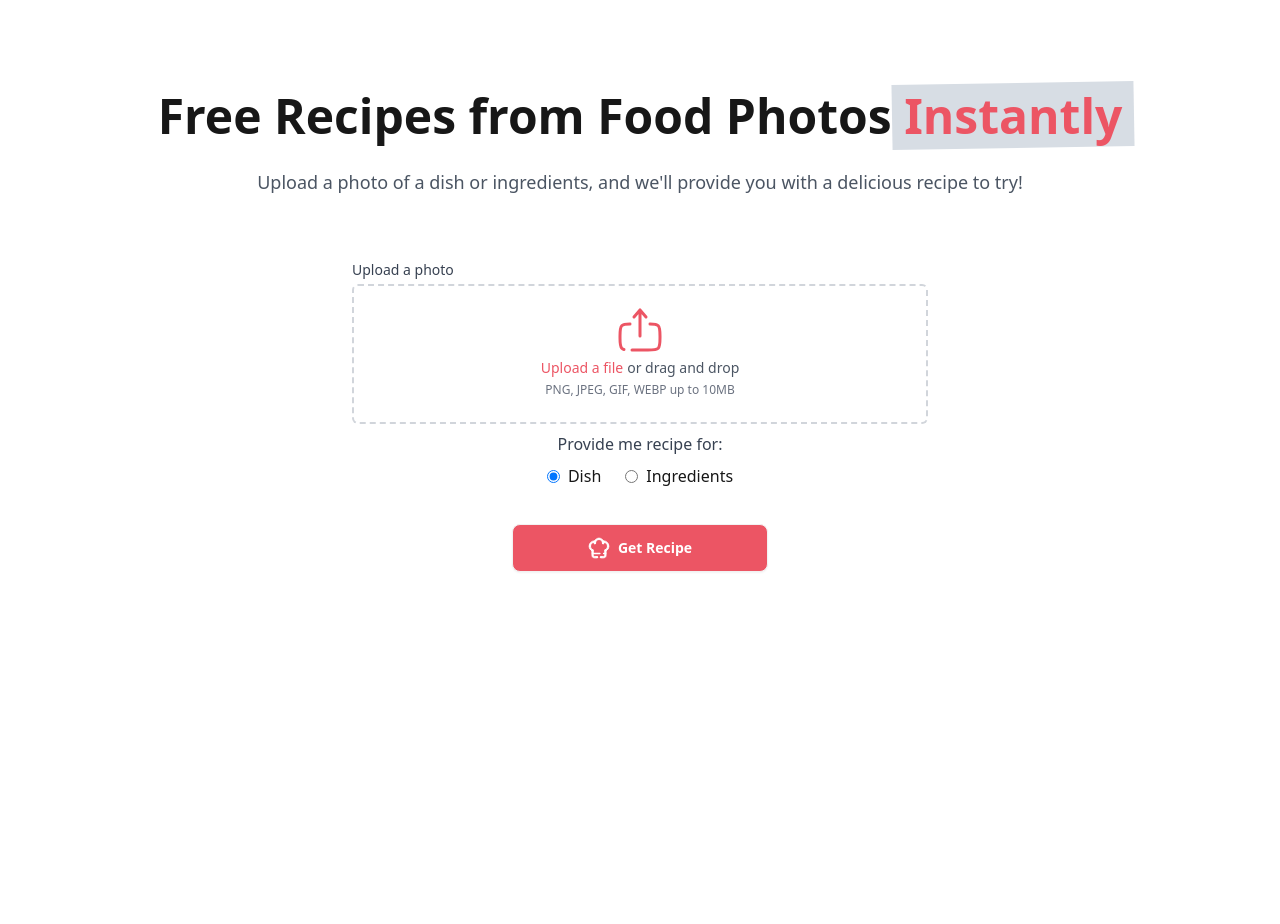
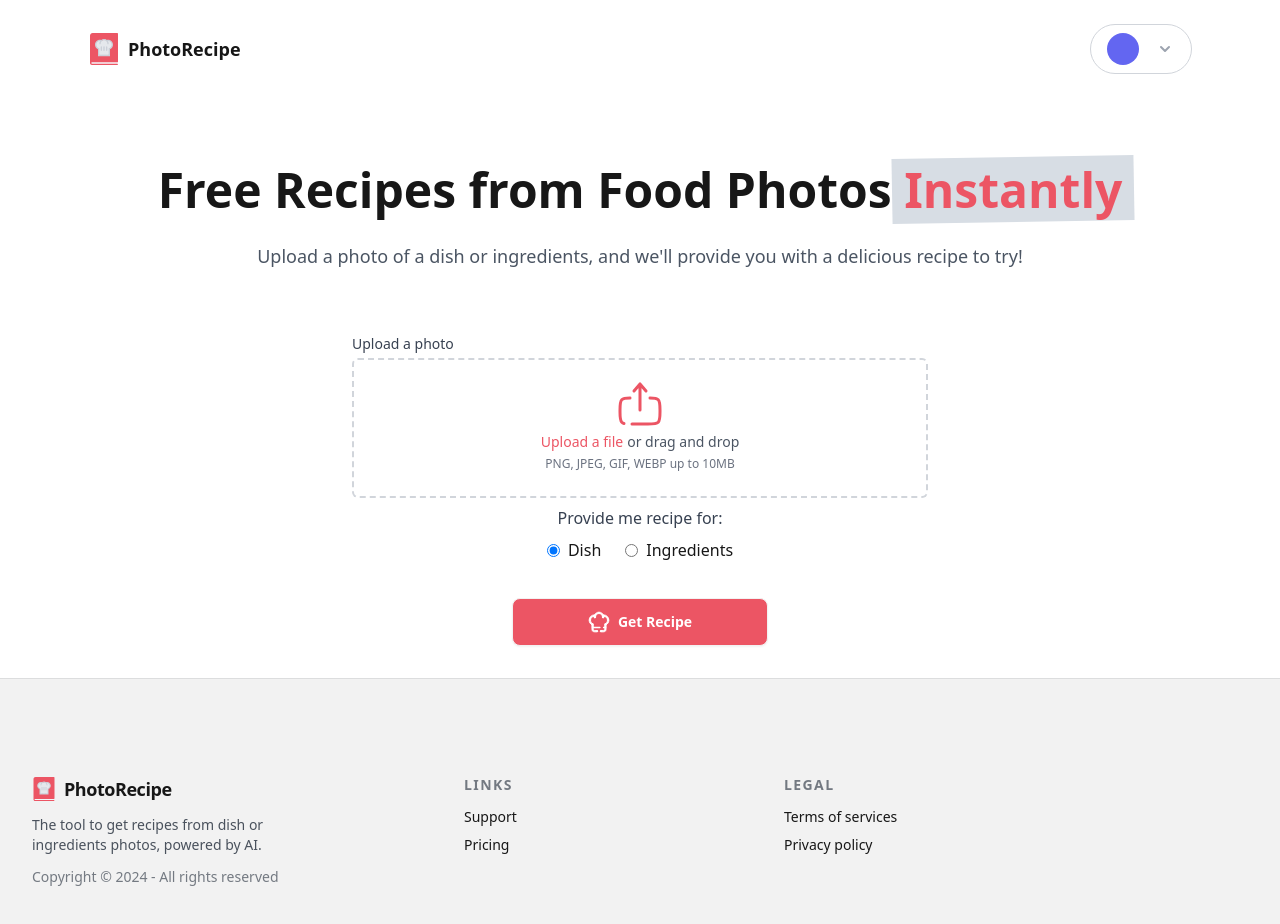
Before and after one commit to shellyear/photorecipe, a Next.js app: page /dashboard in a window 1280 px wide. Shown: the top 924 px of the page. Before the commit the page ends 800 px from the top, so only its background shows below. Built offline with nearby package versions, Linux system fonts and the light colour scheme; no server answers.

Commit message:
[feature] add global user context, layout header and footer, constants, api

```diff
--- a/src/app/layout.tsx
+++ b/src/app/layout.tsx
@@ -1,6 +1,9 @@
 import type { Metadata } from "next";
 import localFont from "next/font/local";
 import "./globals.css";
+import Header from "@/components/layout/Header";
+import Footer from "@/components/layout/Footer";
+import { UserProvider } from "@/context/UserContext";
 
 const geistSans = localFont({
   src: "./fonts/GeistVF.woff",
@@ -91,7 +94,11 @@ export default function RootLayout({
       <body
         className={`${geistSans.variable} ${geistMono.variable} antialiased`}
       >
-        {children}
+        <UserProvider>
+          <Header />
+          {children}
+          <Footer />
+        </UserProvider>
       </body>
     </html>
   );
--- a/src/app/page.tsx
+++ b/src/app/page.tsx
@@ -5,13 +5,9 @@ import Pricing from "@/components/sections/Pricing";
 import Support from "@/components/sections/Support";
 import FAQ from "@/components/sections/FAQ";
 import CallToAction from "@/components/sections/CallToAction";
-import Footer from "@/components/sections/Footer";
-import Header from "@/components/layout/Header";
 
 export default function Home() {
   return (
-    <>
-      <Header />
     <main>
       <Introduction />
       <HowItWorks />
@@ -35,7 +31,5 @@ export default function Home() {
       <FAQ />
       <CallToAction />
     </main>
-      <Footer />
-    </>
   );
 }
--- /dev/null
+++ b/src/components/buttons/ProfileButton.tsx
@@ -0,0 +1,76 @@
+"use client";
+import { useUser } from "@/context/UserContext";
+import { useState } from "react";
+
+export default function ProfileButton() {
+  const [isOpen, setIsOpen] = useState(false);
+  const { user } = useUser();
+
+  return (
+    <div className="relative">
+      <button
+        onClick={() => setIsOpen(!isOpen)}
+        className="flex items-center space-x-2 bg-white border border-gray-300 rounded-full px-4 py-2 text-sm font-medium text-gray-700 hover:bg-gray-50 focus:outline-none focus:ring-2 focus:ring-offset-2 focus:ring-indigo-500"
+        aria-expanded={isOpen}
+        aria-haspopup="true"
+      >
+        <span className="w-8 h-8 bg-indigo-500 rounded-full flex items-center justify-center">
+          <span className="text-white font-medium text-sm">
+            {user && user.email.charAt(0).toUpperCase()}
+          </span>
+        </span>
+        <span className="max-w-[150px] truncate">{user && user.email}</span>
+        <svg
+          className={`h-5 w-5 text-gray-400 transition-transform ${
+            isOpen ? "rotate-180" : ""
+          }`}
+          xmlns="http://www.w3.org/2000/svg"
+          viewBox="0 0 20 20"
+          fill="currentColor"
+          aria-hidden="true"
+        >
+          <path
+            fillRule="evenodd"
+            d="M5.293 7.293a1 1 0 011.414 0L10 10.586l3.293-3.293a1 1 0 111.414 1.414l-4 4a1 1 0 01-1.414 0l-4-4a1 1 0 010-1.414z"
+            clipRule="evenodd"
+          />
+        </svg>
+      </button>
+
+      {isOpen && (
+        <div
+          className="origin-top-right absolute right-0 mt-2 w-48 rounded-md shadow-lg bg-white ring-1 ring-black ring-opacity-5 divide-y divide-gray-100 focus:outline-none z-50"
+          role="menu"
+          aria-orientation="vertical"
+          aria-labelledby="user-menu"
+        >
+          <div className="py-1" role="none">
+            <a
+              href="#"
+              className="block px-4 py-2 text-sm text-gray-700 hover:bg-gray-100 hover:text-gray-900"
+              role="menuitem"
+            >
+              Your Profile
+            </a>
+            <a
+              href="#"
+              className="block px-4 py-2 text-sm text-gray-700 hover:bg-gray-100 hover:text-gray-900"
+              role="menuitem"
+            >
+              Settings
+            </a>
+          </div>
+          <div className="py-1" role="none">
+            <a
+              href="#"
+              className="block px-4 py-2 text-sm text-gray-700 hover:bg-gray-100 hover:text-gray-900"
+              role="menuitem"
+            >
+              Sign out
+            </a>
+          </div>
+        </div>
+      )}
+    </div>
+  );
+}
--- a/src/components/layout/Header.tsx
+++ b/src/components/layout/Header.tsx
@@ -1,24 +1,49 @@
+"use client";
 import React from "react";
 import Container from "../Container";
 import Logo from "../Logo";
 import Link from "next/link";
 import SignInButton from "../buttons/SigninButton";
+import { config } from "@/middleware";
+import { usePathname } from "next/navigation";
+import ProfileButton from "../buttons/ProfileButton";
+
+const UnauthorizedUserLayout = () => (
+  <div className="flex justify-between pb-6">
+    <div className="flex gap-12">
+      <Logo />
+      <div className="hidden items-center gap-12 md:inline-flex">
+        <a href="#pricing">Pricing</a>
+        <Link href="/auth/signup">Signup</Link>
+      </div>
+    </div>
+    <SignInButton
+      className="btn btn-sm bg-mandy hover:bg-mandydark text-white"
+      text="Log in"
+    />
+  </div>
+);
+
+const AuthorizedUserLayout = () => (
+  <div className="flex justify-between items-center">
+    <Logo />
+    <ProfileButton />
+  </div>
+);
 
 const Header = () => {
+  const pathname = usePathname();
+
+  const isProtectedRoute = config.matcher.includes(pathname);
+
   return (
     <header>
       <Container>
-        <div className="mb-6 flex justify-between gap-4 md:mb-16">
-          <Logo />
-          <div className="hidden flex-1 items-center gap-12 px-16 md:inline-flex">
-            <a href="#pricing">Pricing</a>
-            <Link href="/auth/signup">Signup</Link>
-          </div>
-          <SignInButton
-            className="btn btn-sm bg-mandy hover:bg-mandydark text-white"
-            text="Log in"
-          />
-        </div>
+        {isProtectedRoute ? (
+          <AuthorizedUserLayout />
+        ) : (
+          <UnauthorizedUserLayout />
+        )}
       </Container>
     </header>
   );
--- /dev/null
+++ b/src/context/UserContext.tsx
@@ -0,0 +1,48 @@
+"use client";
+import { COOKIE_AUTH } from "@/types/constants";
+import API from "@/utils/api";
+import { getCookie } from "@/utils/cookie";
+import {
+  createContext,
+  useContext,
+  useState,
+  ReactNode,
+  useEffect,
+} from "react";
+
+type User = {
+  id: string;
+  name: string;
+  email: string;
+  isVerified: boolean;
+};
+
+interface UserContextProps {
+  user: User | null;
+}
+
+const UserContext = createContext<UserContextProps | undefined>(undefined);
+
+export const UserProvider = ({ children }: { children: ReactNode }) => {
+  const [user, setUser] = useState<User | null>(null);
+
+  useEffect(() => {
+    const fetchData = async () => {
+      const data = await API.user.getUserProfile();
+      setUser(data);
+    };
+    fetchData();
+  }, []);
+
+  return (
+    <UserContext.Provider value={{ user }}>{children}</UserContext.Provider>
+  );
+};
+
+export const useUser = () => {
+  const context = useContext(UserContext);
+  if (!context) {
+    throw new Error("useUser must be used within a UserProvider");
+  }
+  return context;
+};
--- a/src/middleware.ts
+++ b/src/middleware.ts
@@ -1,8 +1,7 @@
 import { NextRequest, NextResponse } from "next/server";
 import Config from "./utils/config";
 import { jwtVerify } from "jose";
-
-const COOKIE_AUTH = "auth_token";
+import { COOKIE_AUTH } from "./types/constants";
 
 export async function middleware(request: NextRequest) {
   const token = request.cookies.get(COOKIE_AUTH)?.value;
--- /dev/null
+++ b/src/types/constants.ts
@@ -0,0 +1 @@
+export const COOKIE_AUTH = "auth_token";
--- /dev/null
+++ b/src/utils/api.ts
@@ -0,0 +1,23 @@
+import Config from "./config";
+
+async function getUserProfile() {
+  const response = await fetch(`${Config.BACKEND_BASE_URL}/api/user/profile`, {
+    method: "GET",
+    credentials: "include",
+  });
+
+  if (!response.ok) {
+    throw new Error("Failed to fetch user data");
+  }
+
+  const data = await response.json();
+  return data;
+}
+
+const API = {
+  user: {
+    getUserProfile,
+  },
+};
+
+export default API;
--- /dev/null
+++ b/src/utils/cookie.ts
@@ -0,0 +1,10 @@
+export function getCookie(name: string): string | null {
+  var nameEQ = name + "=";
+  var ca = document.cookie.split(";");
+  for (var i = 0; i < ca.length; i++) {
+    var c = ca[i];
+    while (c.charAt(0) == " ") c = c.substring(1, c.length);
+    if (c.indexOf(nameEQ) == 0) return c.substring(nameEQ.length, c.length);
+  }
+  return null;
+}
```
Also changed, not shown: src/components/layout/Footer.tsx (renamed from src/components/sections/Footer.tsx). Lines whose indentation alone changed are shown as unchanged.
